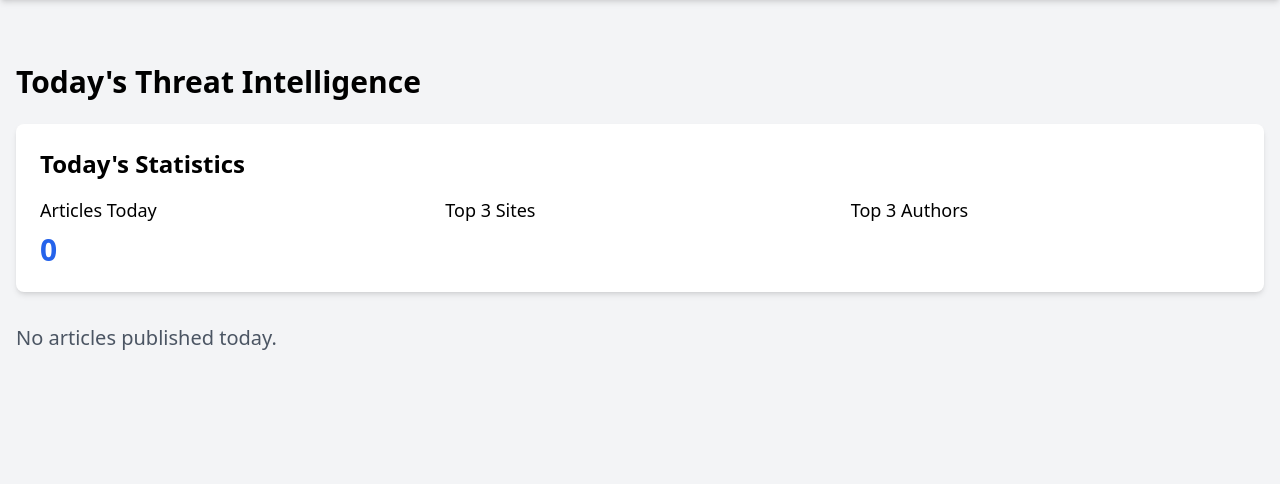
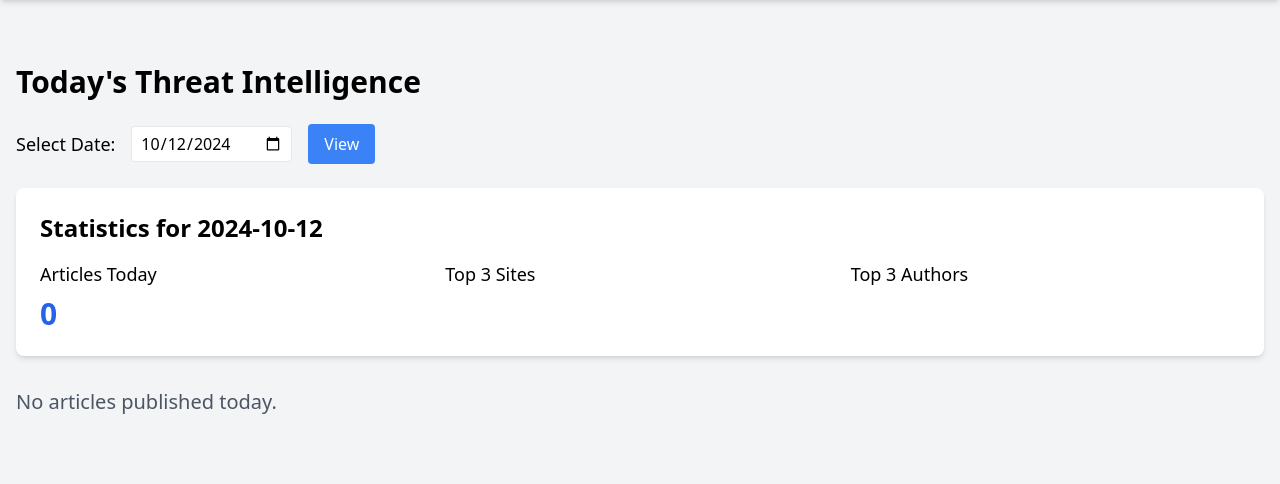
Before and after one commit to HillviewCap/ironmonkey, a Flask app: page /parsed_content/ in a window 1280 px wide. Shown: the part 72-556 px from the top of the page. Run offline with Flask 3, Linux system fonts and the light colour scheme; tables that the repository leaves empty hold one stand-in row (values such as "Sample post"); parts of the project's set-up code (start-up, migrations or seed data) failed here and were passed over; some libraries are stand-ins or nearby versions.

Commit message:
feat: Add date picker functionality to parsed content page

```diff
--- a/app/blueprints/parsed_content/routes.py
+++ b/app/blueprints/parsed_content/routes.py
@@ -1,4 +1,4 @@
-from flask import render_template, abort
+from flask import render_template, abort, jsonify, request
 from datetime import datetime, time
 from .services import ParsedContentService
 from . import bp
@@ -6,9 +6,9 @@ from app.models.relational.parsed_content import ParsedContent
 
 @bp.route('/')
 def parsed_content():
-    today = datetime.utcnow().date()
-    start_of_day = datetime.combine(today, time.min)
-    end_of_day = datetime.combine(today, time.max)
+    selected_date = datetime.utcnow().date()
+    start_of_day = datetime.combine(selected_date, time.min)
+    end_of_day = datetime.combine(selected_date, time.max)
 
     content = ParsedContent.query.filter(
         ParsedContent.pub_date.between(start_of_day, end_of_day)
@@ -17,7 +17,26 @@ def parsed_content():
     parsed_content_service = ParsedContentService()
     stats = parsed_content_service.calculate_stats(content)
 
-    return render_template('parsed_content/index.html', content=content, stats=stats)
+    return render_template('parsed_content/index.html', content=content, stats=stats, selected_date=selected_date.isoformat())
+
+@bp.route('/list')
+def list_content():
+    selected_date = request.args.get('date', datetime.utcnow().date().isoformat())
+    selected_date = datetime.strptime(selected_date, '%Y-%m-%d').date()
+    start_of_day = datetime.combine(selected_date, time.min)
+    end_of_day = datetime.combine(selected_date, time.max)
+
+    content = ParsedContent.query.filter(
+        ParsedContent.pub_date.between(start_of_day, end_of_day)
+    ).order_by(ParsedContent.pub_date.desc()).all()
+
+    parsed_content_service = ParsedContentService()
+    stats = parsed_content_service.calculate_stats(content)
+
+    return jsonify({
+        'content': [item.to_dict() for item in content],
+        'stats': stats
+    })
 
 @bp.route('/item/<uuid:item_id>')
 def view_item(item_id):
--- a/app/templates/parsed_content/index.html
+++ b/app/templates/parsed_content/index.html
@@ -4,9 +4,18 @@
 <div class="container mx-auto px-4 py-8">
     <h1 class="text-3xl font-bold mb-6">Today's Threat Intelligence</h1>
 
+    <!-- Date Selection Form -->
+    <form id="date-form" class="mb-6">
+        <div class="flex items-center space-x-4">
+            <label for="date" class="text-lg font-medium">Select Date:</label>
+            <input type="date" id="date" name="date" value="{{ selected_date }}" class="border rounded px-2 py-1">
+            <button type="submit" class="bg-blue-500 text-white px-4 py-2 rounded hover:bg-blue-600">View</button>
+        </div>
+    </form>
+
     <!-- Statistics Section -->
     <div class="bg-white rounded-lg shadow-md p-6 mb-8">
-        <h2 class="text-2xl font-semibold mb-4">Today's Statistics</h2>
+        <h2 class="text-2xl font-semibold mb-4">Statistics for <span id="selected-date">{{ selected_date }}</span></h2>
         <div class="grid grid-cols-1 md:grid-cols-3 gap-4">
             <div>
                 <h3 class="text-lg font-medium mb-2">Articles Today</h3>
```
Also changed, not shown: app/static/js/parsed_content.js (+52 -26 lines).
